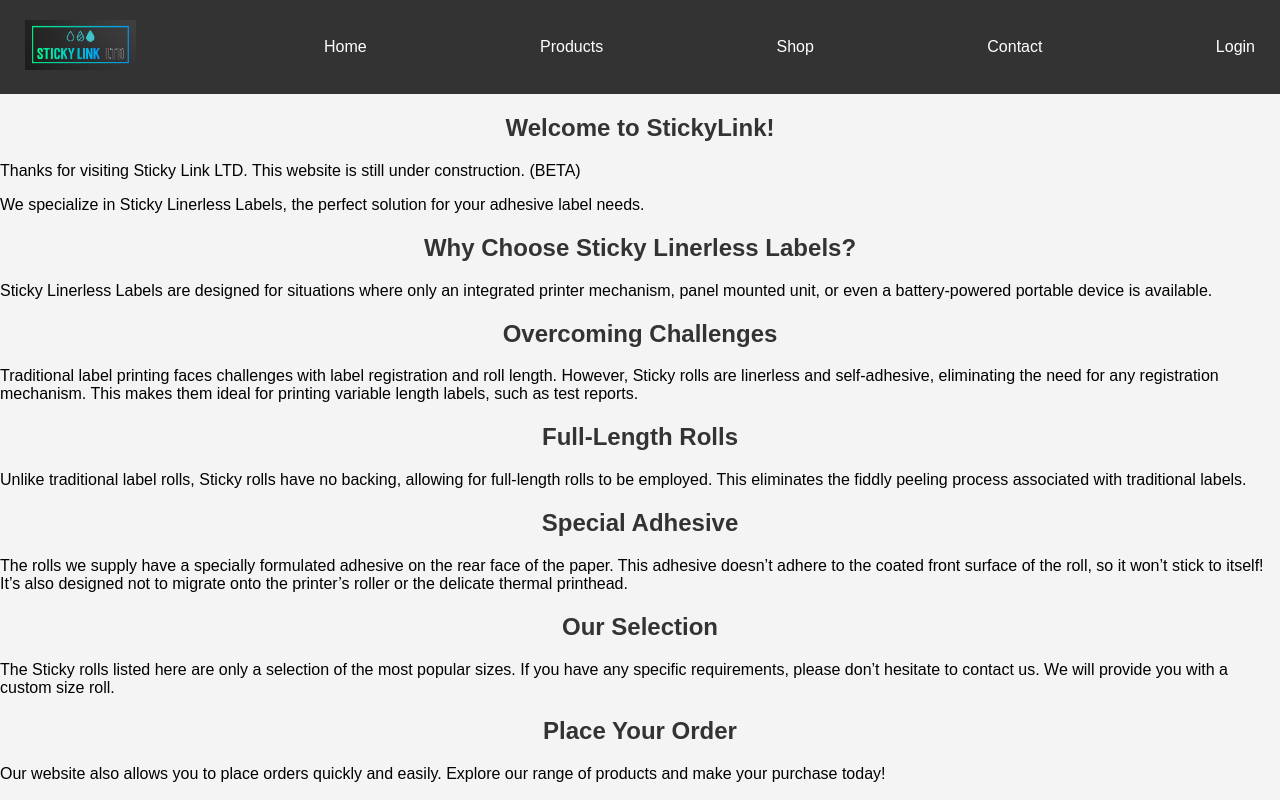
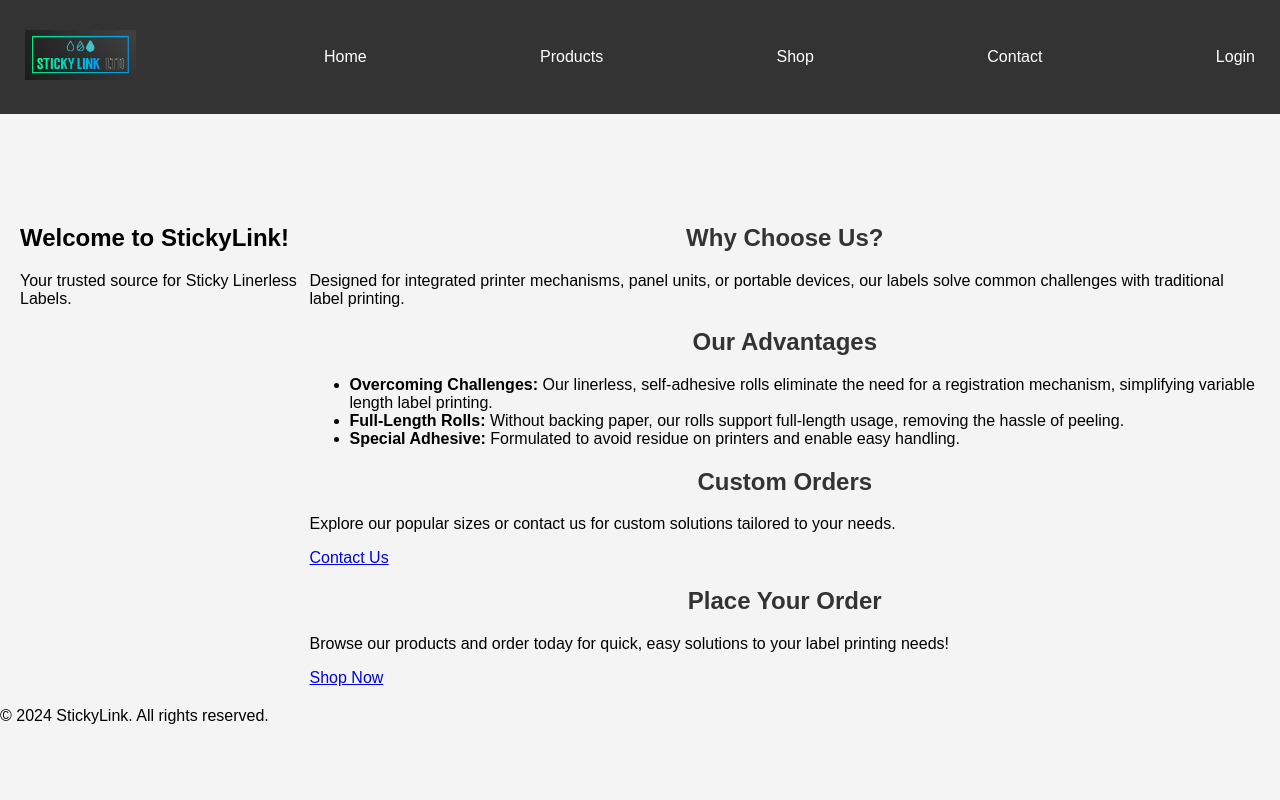
Before and after one commit to anibalhsm/StickyLink, a Flask app: page / in a window 1280 px wide. Run offline with Flask 2, Linux system fonts and the light colour scheme.

Commit message:
modified:   templates/main.html

```diff
--- a/templates/main.html
+++ b/templates/main.html
@@ -8,6 +8,7 @@
     <link rel="stylesheet" href="{{ url_for('static', filename='css/main.css') }}">
 </head>
 <body>
+    <header>
     <nav>
         <a href="/">
             <img src="{{ url_for('static', filename='logo.png') }}" alt="Company Logo">
@@ -26,22 +27,41 @@
             <a href="{{ url_for('login') }}">Login</a>
         {% endif %}
     </nav>
-    <div>
-        <h2>Welcome to StickyLink!</h2>
-        <p>Thanks for visiting Sticky Link LTD. This website is still under construction. (BETA)</p>
-        <p>We specialize in Sticky Linerless Labels, the perfect solution for your adhesive label needs.</p>
-        <h2>Why Choose Sticky Linerless Labels?</h2>
-        <p>Sticky Linerless Labels are designed for situations where only an integrated printer mechanism, panel mounted unit, or even a battery-powered portable device is available.</p>
-        <h2>Overcoming Challenges</h2>
-        <p>Traditional label printing faces challenges with label registration and roll length. However, Sticky rolls are linerless and self-adhesive, eliminating the need for any registration mechanism. This makes them ideal for printing variable length labels, such as test reports.</p>
-        <h2>Full-Length Rolls</h2>
-        <p>Unlike traditional label rolls, Sticky rolls have no backing, allowing for full-length rolls to be employed. This eliminates the fiddly peeling process associated with traditional labels.</p>
-        <h2>Special Adhesive</h2>
-        <p>The rolls we supply have a specially formulated adhesive on the rear face of the paper. This adhesive doesn’t adhere to the coated front surface of the roll, so it won’t stick to itself! It’s also designed not to migrate onto the printer’s roller or the delicate thermal printhead.</p>
-        <h2>Our Selection</h2>
-        <p>The Sticky rolls listed here are only a selection of the most popular sizes. If you have any specific requirements, please don’t hesitate to contact us. We will provide you with a custom size roll.</p>
-        <h2>Place Your Order</h2>
-        <p>Our website also allows you to place orders quickly and easily. Explore our range of products and make your purchase today!</p>
-    </div>
+    </header>
+    <main>
+        <section id="hero" class="section-hero">
+            <h1>Welcome to StickyLink!</h1>
+            <p>Your trusted source for Sticky Linerless Labels.</p>
+        </section>
+        <div class="container">
+            <section class="content-section">
+                <h2>Why Choose Us?</h2>
+                <p>Designed for integrated printer mechanisms, panel units, or portable devices, our labels solve common challenges with traditional label printing.</p>
+            </section>
+            <section class="content-section">
+                <h2>Our Advantages</h2>
+                <ul class="advantages-list">
+                    <li><strong>Overcoming Challenges:</strong> Our linerless, self-adhesive rolls eliminate the need for a registration mechanism, simplifying variable length label printing.</li>
+                    <li><strong>Full-Length Rolls:</strong> Without backing paper, our rolls support full-length usage, removing the hassle of peeling.</li>
+                    <li><strong>Special Adhesive:</strong> Formulated to avoid residue on printers and enable easy handling.</li>
+                </ul>
+            </section>
+            <section class="content-section">
+                <h2>Custom Orders</h2>
+                <p>Explore our popular sizes or contact us for custom solutions tailored to your needs.</p>
+                <a href="{{ url_for('contact') }}" class="cta-button">Contact Us</a>
+            </section>
+            <section class="content-section" id="order">
+                <h2>Place Your Order</h2>
+                <p>Browse our products and order today for quick, easy solutions to your label printing needs!</p>
+                <a href="{{ url_for('products') }}" class="cta-button">Shop Now</a>
+            </section>
+        </div>
+    </main>
+    <footer>
+        <div class="container">
+            <p>&copy; 2024 StickyLink. All rights reserved.</p>
+        </div>
+    </footer>
 </body>
 </html>
```
